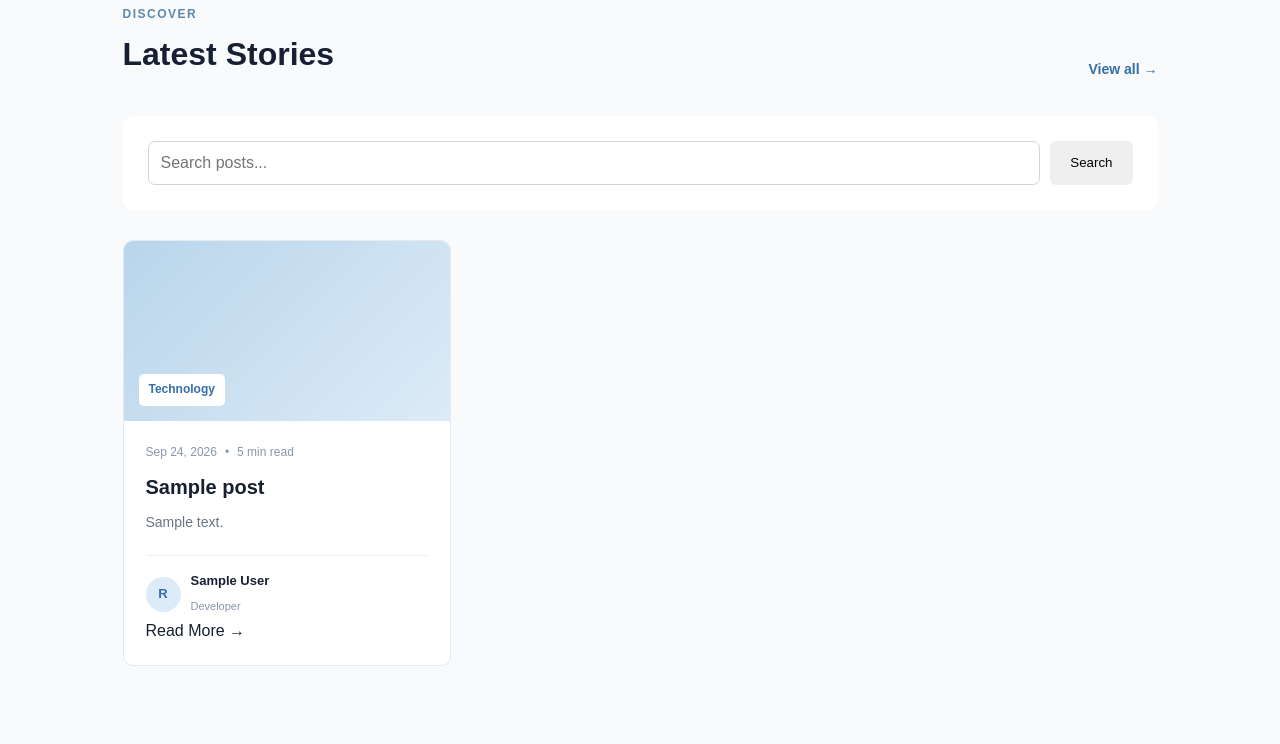
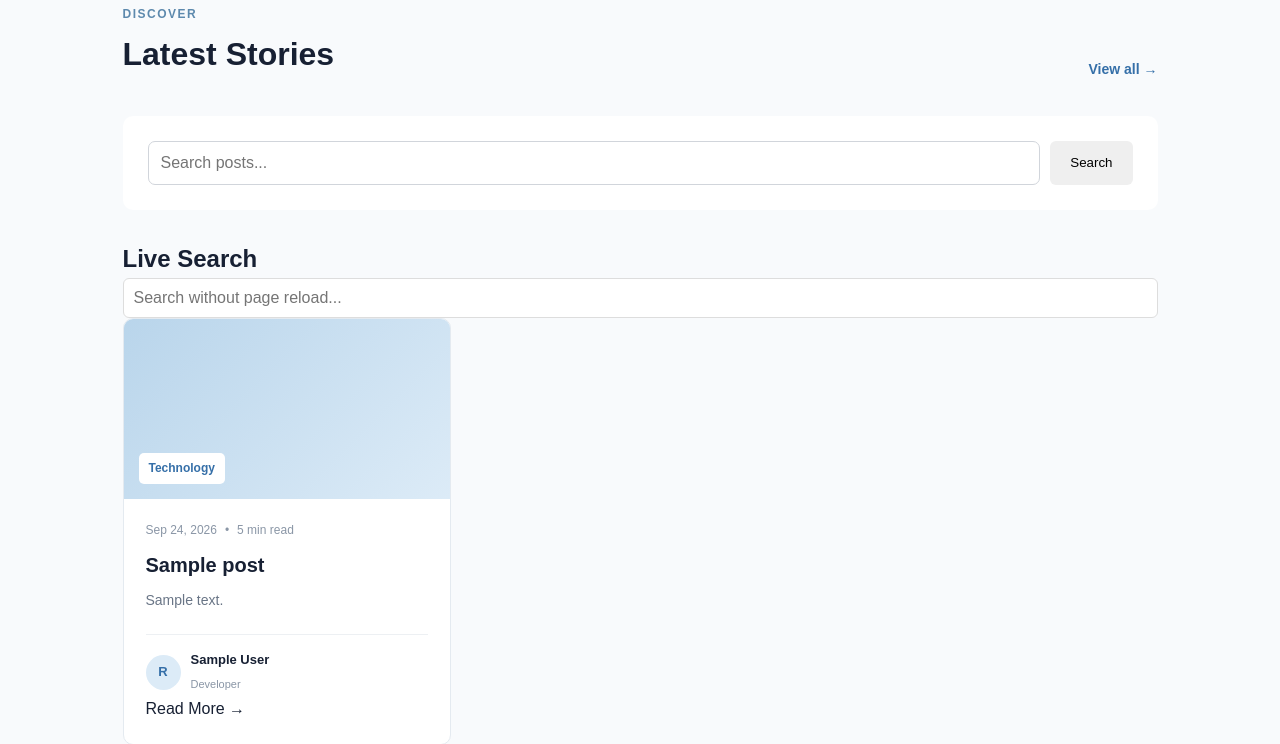
Before and after one commit to iamriyasaryam/InkFlow, a Django app: page / in a window 1280 px wide. Shown: the part 673-1417 px from the top of the page. Run offline with Django 5.2, Linux system fonts and the light colour scheme; tables that the repository leaves empty hold one stand-in row (values such as "Sample post").

Commit message:
Add JavaScript fetch API search

```diff
--- a/blog/static/script.js
+++ b/blog/static/script.js
@@ -19,3 +19,44 @@ if (form) {
 function confirmDelete() {
     return confirm("Are you sure you want to delete this post?");
 }
+
+
+const liveSearch = document.getElementById("live-search");
+const liveResults = document.getElementById("live-results");
+
+if (liveSearch) {
+    liveSearch.addEventListener("input", function () {
+        const query = liveSearch.value.trim();
+
+        fetch(`/api/search/?q=${encodeURIComponent(query)}`)
+            .then(response => response.json())
+            .then(posts => {
+                liveResults.innerHTML = "";
+
+                if (posts.length === 0) {
+                    liveResults.innerHTML = "<p>No posts found.</p>";
+                    return;
+                }
+
+                posts.forEach(post => {
+                    liveResults.innerHTML += `
+                        <article class="post-card">
+                            <h2>${post.title}</h2>
+                            <p class="meta">
+                                By ${post.author} · ${post.created_at}
+                            </p>
+                            <p>${post.content}...</p>
+                            <a href="/post/${post.id}/">
+                                Read More →
+                            </a>
+                        </article>
+                    `;
+                });
+            })
+            .catch(error => {
+                console.error("Search error:", error);
+            });
+    });
+}
+
+console.log("InkFlow script loaded");
--- a/blog/templates/index.html
+++ b/blog/templates/index.html
@@ -74,6 +74,18 @@
 
         </form>
 
+        <div class="live-search">
+            <h2>Live Search</h2>
+
+            <input
+                type="text"
+                id="live-search"
+                placeholder="Search without page reload..."
+            >
+
+            <div id="live-results"></div>
+        </div>
+
 
 
 
--- a/blog/urls.py
+++ b/blog/urls.py
@@ -4,6 +4,7 @@ from django.urls import path
 urlpatterns = [
     path('', views.home, name='home'),
     path('create/', views.create_post, name='create_post'),
+    path('api/search/', views.search_posts_api, name='search_posts_api'),
     path('post/<int:post_id>/', views.post_detail, name='post_detail'),
     path(
         'post/<int:post_id>/edit/',
--- a/blog/views.py
+++ b/blog/views.py
@@ -1,3 +1,4 @@
+from django.http import JsonResponse
 from django.shortcuts import render, redirect, get_object_or_404
 from django.contrib import messages
 from .models import Post
@@ -82,3 +83,28 @@ def delete_post(request, post_id):
         return redirect('home')
 
     return redirect('post_detail', post_id=post.id)
+
+def search_posts_api(request):
+    query = request.GET.get('q', '')
+
+    posts = Post.objects.all().order_by('-created_at')
+
+    if query:
+        posts = posts.filter(
+            Q(title__icontains=query) |
+            Q(content__icontains=query) |
+            Q(author__icontains=query)
+        )
+
+    data = [
+        {
+            'id': post.id,
+            'title': post.title,
+            'author': post.author,
+            'content': post.content[:150],
+            'created_at': post.created_at.strftime('%b %d, %Y'),
+        }
+        for post in posts
+    ]
+
+    return JsonResponse(data, safe=False)
```
